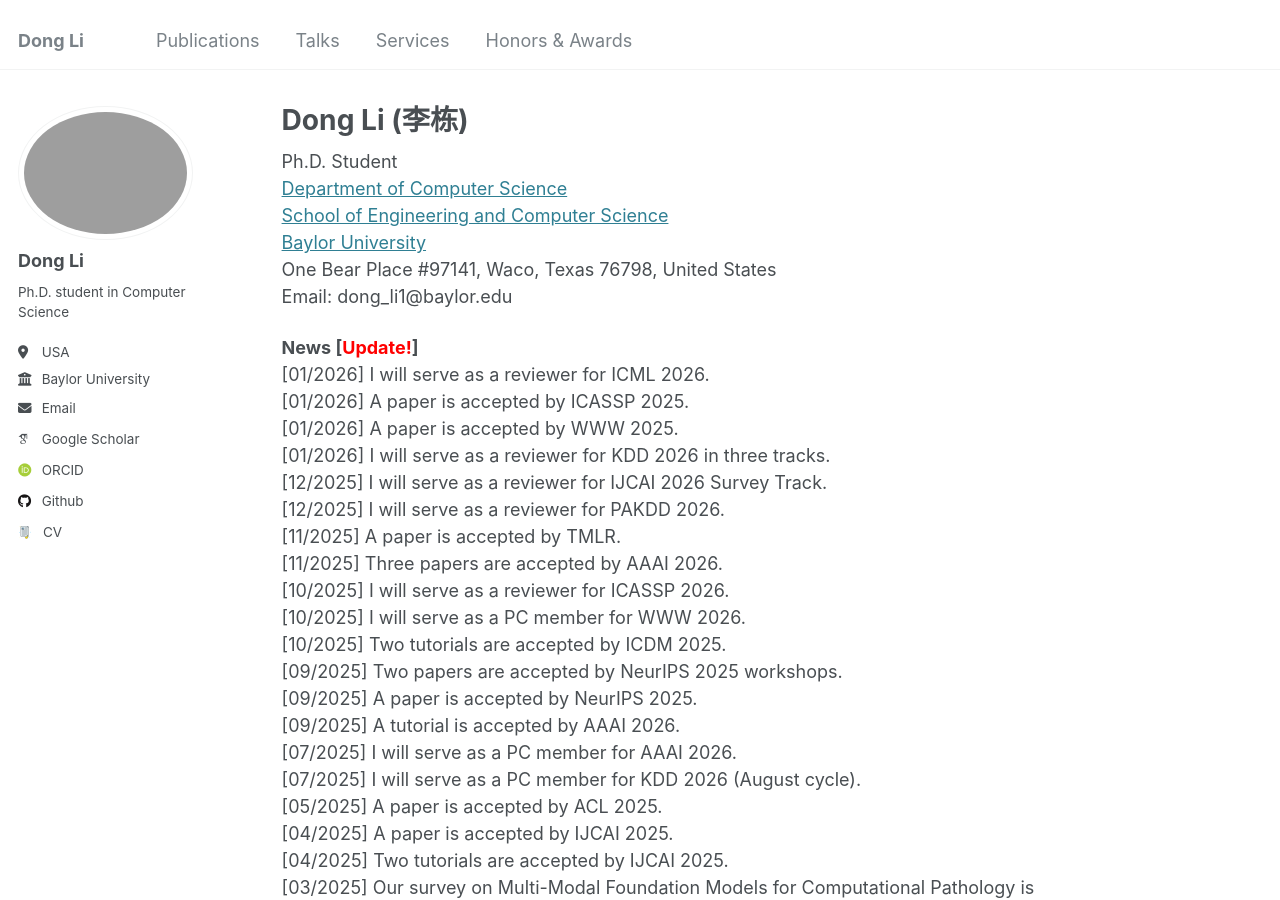
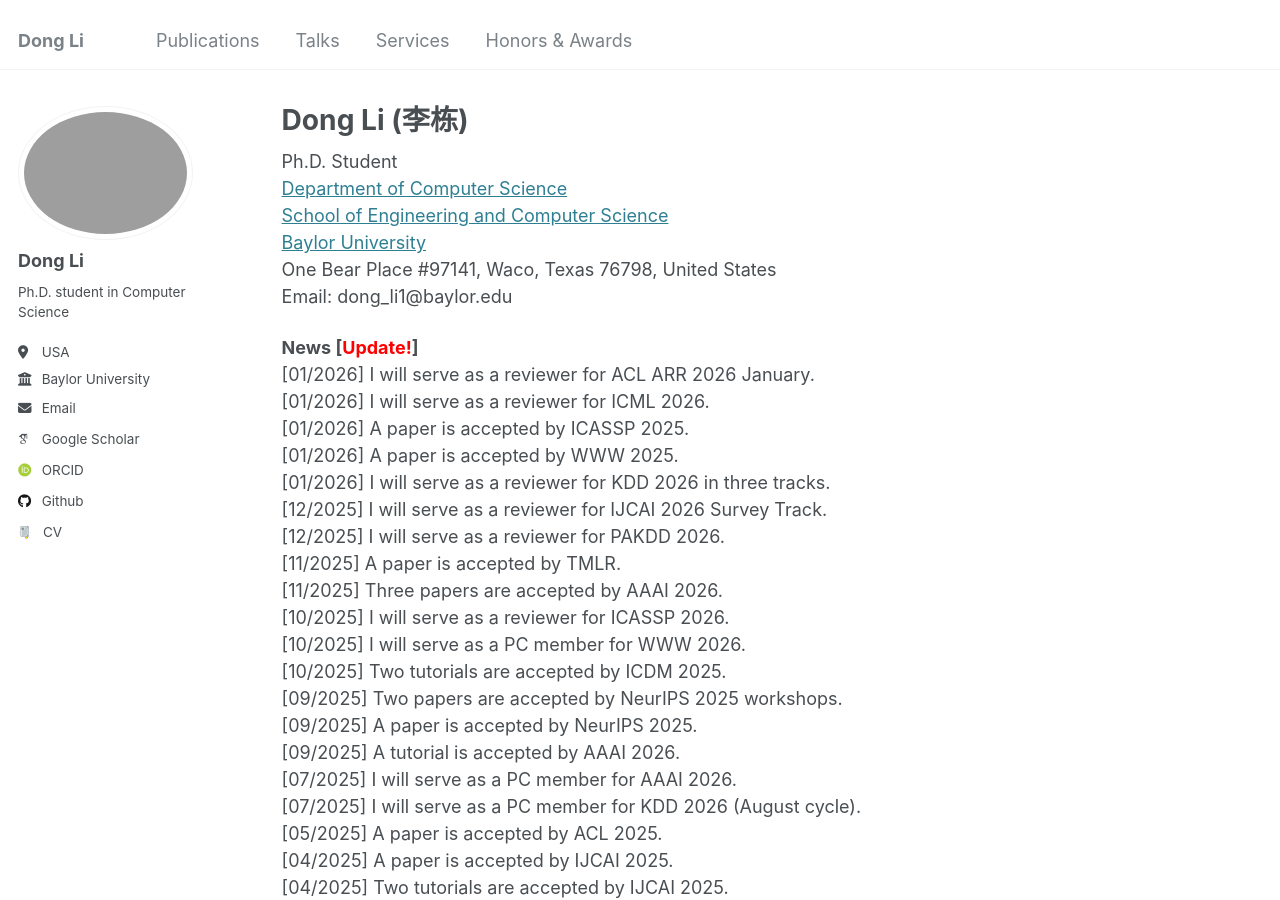
Before and after one commit to TurkeyWatanabe/dongli, a Jekyll site: the page built from _pages/about.md, in a window 1280 px wide and 900 px high. Built offline with Jekyll 4.4.1, drawn with Linux system fonts in a browser that asks for light colours; some web fonts are replaced.

Commit message:
Update about.md

```diff
--- a/_pages/about.md
+++ b/_pages/about.md
@@ -15,6 +15,7 @@ One Bear Place #97141, Waco, Texas 76798, United States<br>
 Email: dong_li1@baylor.edu
 
 **News [<span style="color:red">Update!</span>]** <br>
+[01/2026] I will serve as a reviewer for ACL ARR 2026 January.<br>
 [01/2026] I will serve as a reviewer for ICML 2026.<br>
 [01/2026] A paper is accepted by ICASSP 2025.<br>
 [01/2026] A paper is accepted by WWW 2025.<br>
```
